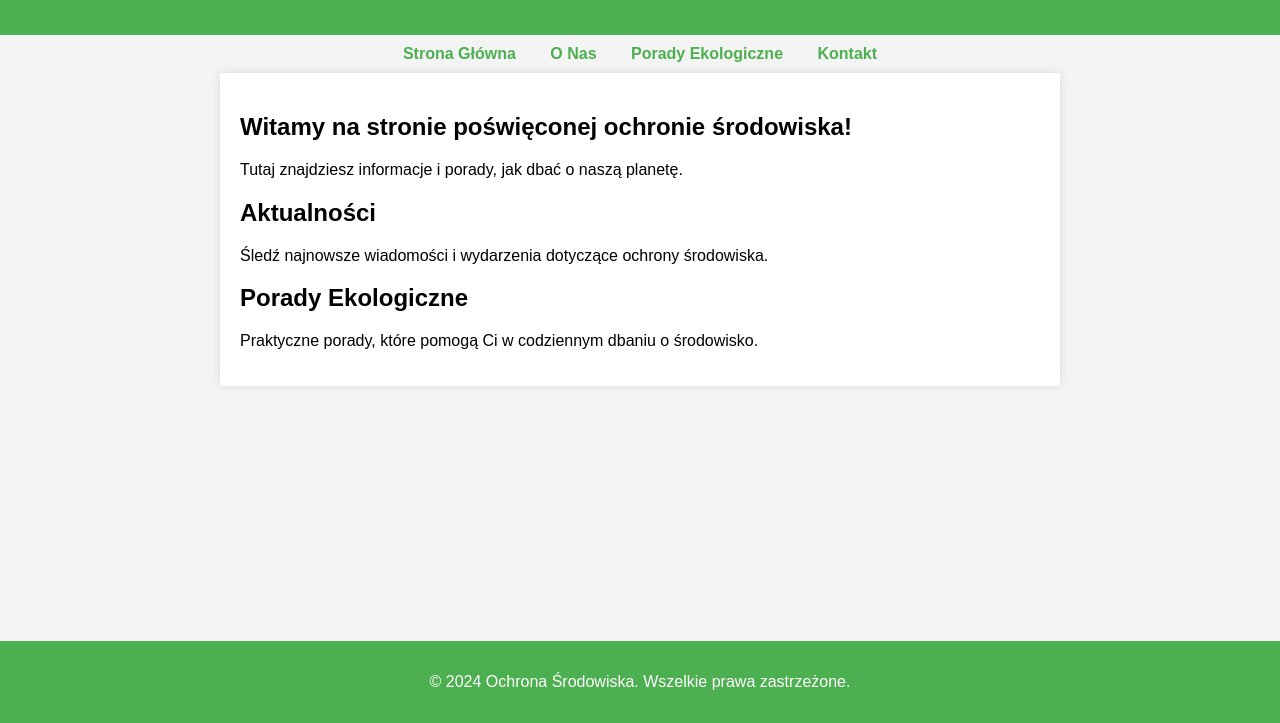
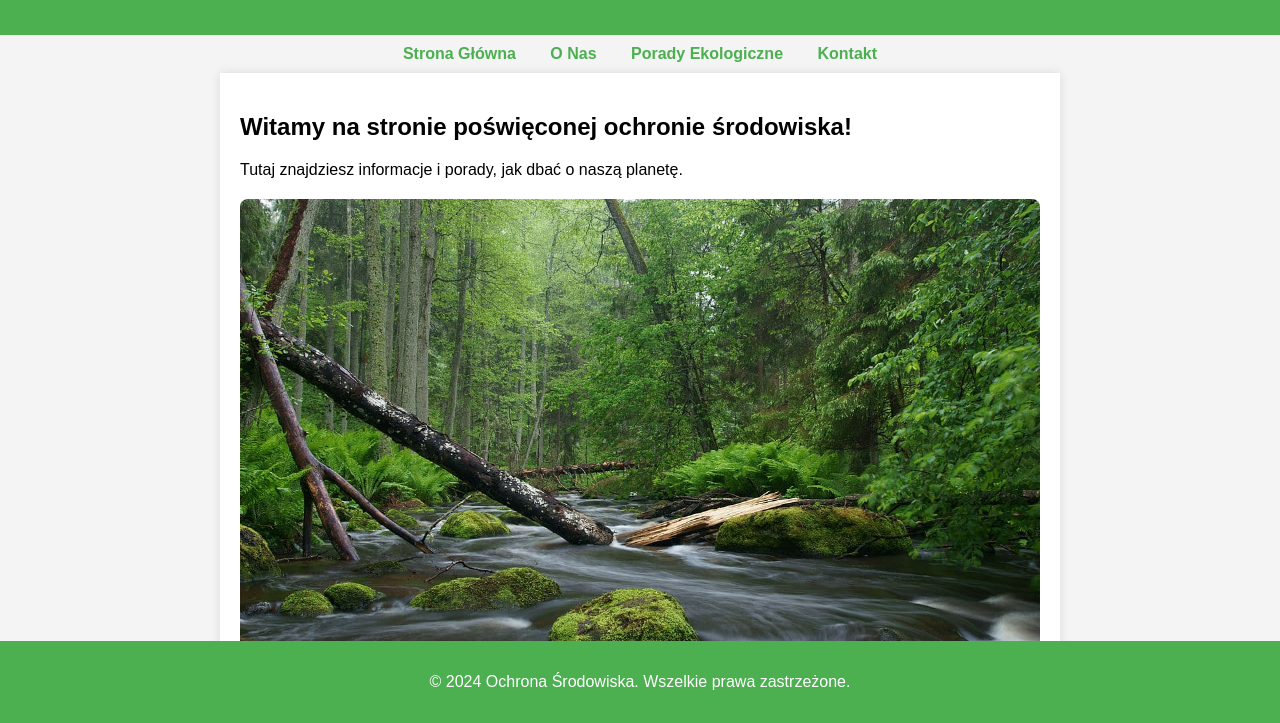
Before and after one commit to Jakub0821/protect-nature, a plain HTML site: page index.html in a window 1280 px wide. Shown: the part 77-800 px from the top of the page. Drawn offline with Linux system fonts and the light colour scheme.

Commit message:
update syle.css and index.html

```diff
--- a/css/style.css
+++ b/css/style.css
@@ -37,6 +37,12 @@ nav a:hover {
     margin: 20px 0;
     border-radius: 8px;
 }
+.responsive-img {
+    max-width: 100%;
+    height: auto;
+    display: block;
+    margin: 0 auto;
+}
 footer {
     text-align: center;
     padding: 1em 0;
--- a/index.html
+++ b/index.html
@@ -22,14 +22,17 @@
         <section>
             <h2>Witamy na stronie poświęconej ochronie środowiska!</h2>
             <p>Tutaj znajdziesz informacje i porady, jak dbać o naszą planetę.</p>
+            <img src="images/nature.jpg" alt="Nature" class="responsive-img">
         </section>
         <section>
             <h2>Aktualności</h2>
             <p>Śledź najnowsze wiadomości i wydarzenia dotyczące ochrony środowiska.</p>
+            <img src="images/news.jpg" alt="Aktualności" class="responsive-img">
         </section>
         <section>
             <h2>Porady Ekologiczne</h2>
             <p>Praktyczne porady, które pomogą Ci w codziennym dbaniu o środowisko.</p>
+            <img src="images/tips.jpg" alt="Porady Ekologiczne" class="responsive-img">
         </section>
     </div>
     <footer>
```
